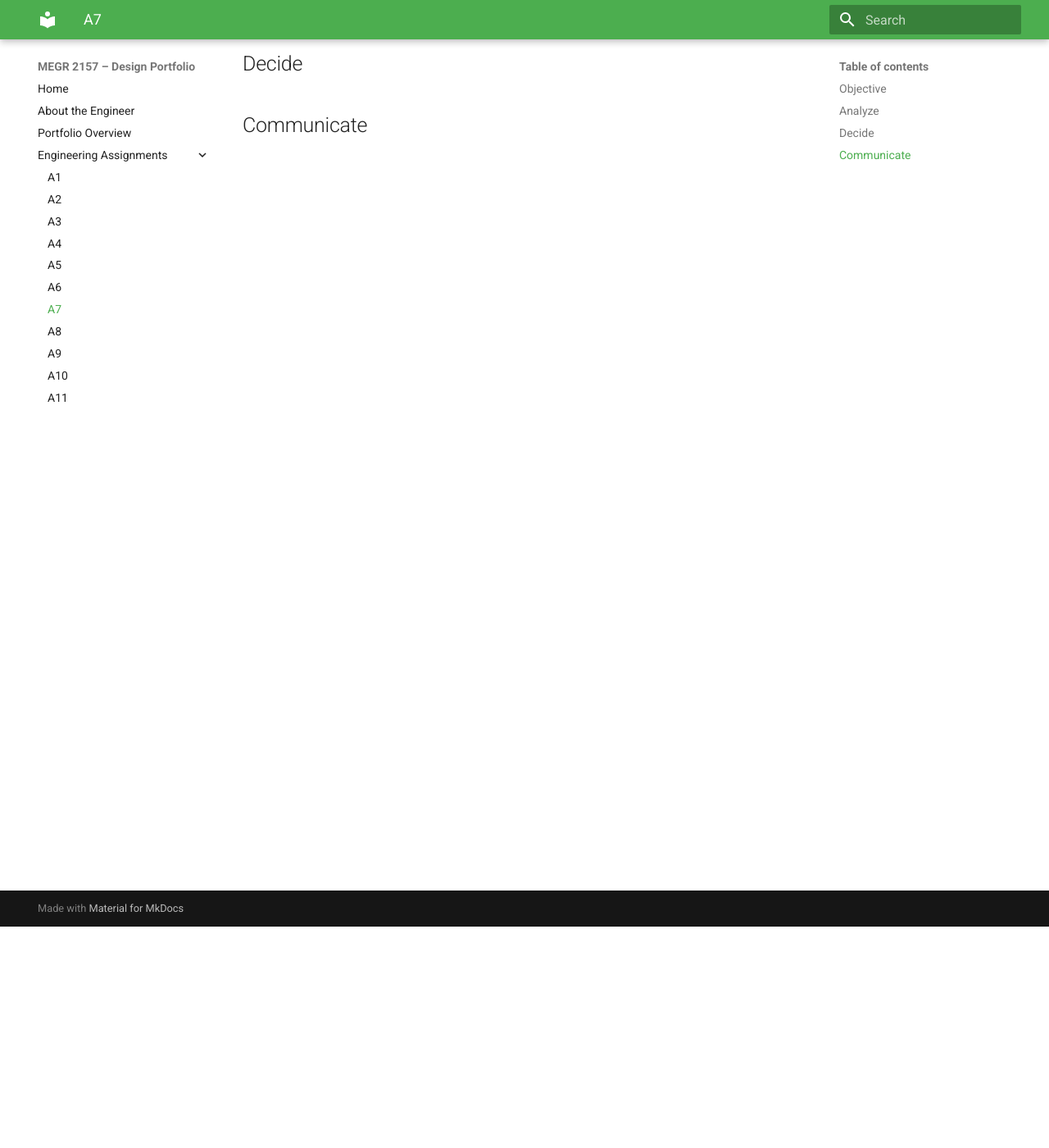
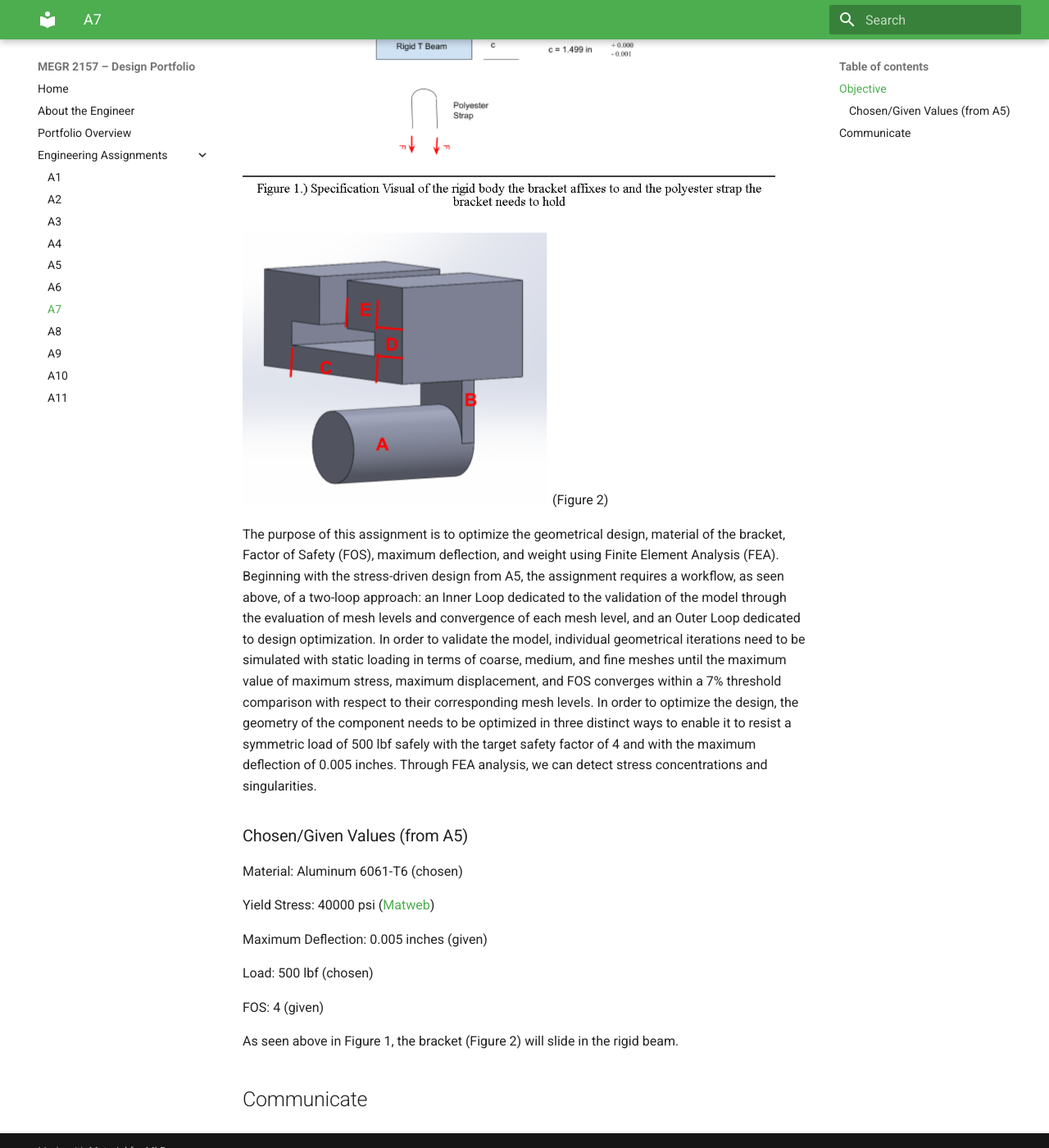
Before and after one commit to smateus0/megr2157-portfolio, an MkDocs documentation site: the page built from docs/assignments/A07/index.md, in a window 1280 px wide and 1400 px high, scrolled down 270 px. Shown: the whole window at 82% size. Built offline with MkDocs 1.6.1 and Material for MkDocs 9.7.7, drawn with Linux system fonts in a browser that asks for light colours.

Commit message:
Update index.md

```diff
--- a/docs/assignments/A07/index.md
+++ b/docs/assignments/A07/index.md
@@ -1,12 +1,27 @@
 # A7 – [Topic]
 
 ## Objective
+![a7_cad69](a7_cad69.png)
+
+![a7_cad70](a7_cad70.png)
+(Figure 2)
+
+The purpose of this assignment is to optimize the geometrical design, material of the bracket, Factor of Safety (FOS), maximum deflection, and weight using Finite Element Analysis (FEA). Beginning with the stress-driven design from A5, the assignment requires a workflow, as seen above, of a two-loop approach: an Inner Loop dedicated to the validation of the model through the evaluation of mesh levels and convergence of each mesh level, and an Outer Loop dedicated to design optimization. In order to validate the model, individual geometrical iterations need to be simulated with static loading in terms of coarse, medium, and fine meshes until the maximum value of maximum stress, maximum displacement, and FOS converges within a 7% threshold comparison with respect to their corresponding mesh levels. In order to optimize the design, the geometry of the component needs to be optimized in three distinct ways to enable it to resist a symmetric load of 500 lbf safely with the target safety factor of 4 and with the maximum deflection of 0.005 inches. Through FEA analysis, we can detect stress concentrations and singularities.
 
 
-## Analyze
+### Chosen/Given Values (from A5)
 
+Material: Aluminum 6061-T6 (chosen)
 
-## Decide
+Yield Stress: 40000 psi ([Matweb](https://www.matweb.com/search/datasheet.aspx?matguid=1b8c06d0ca7c456694c7777d9e10be5b&ckck=1))
+
+Maximum Deflection: 0.005 inches (given)
+
+Load: 500 lbf (chosen)
+
+FOS: 4 (given)
+
+As seen above in Figure 1, the bracket (Figure 2) will slide in the rigid beam.
 
 
 ## Communicate
```
